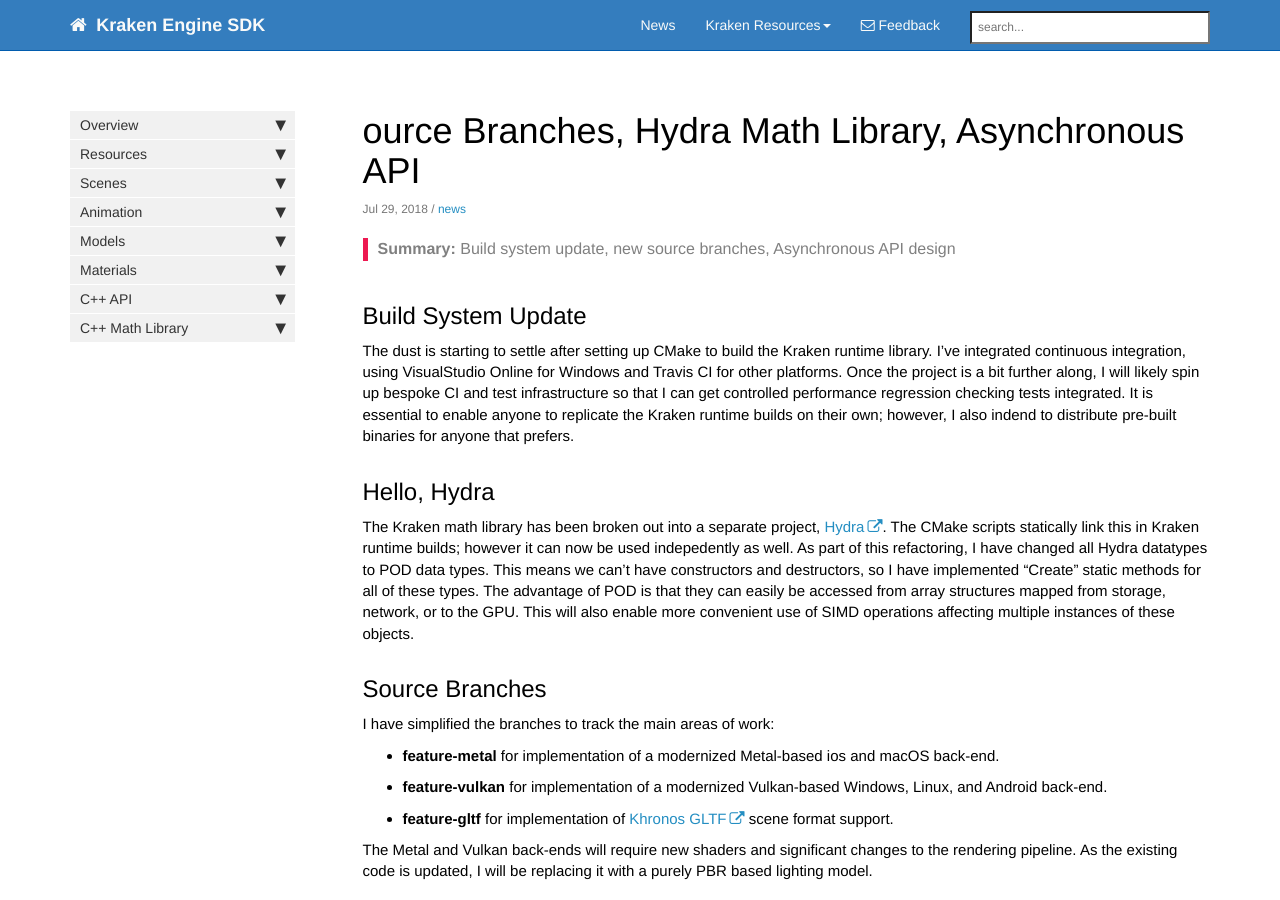
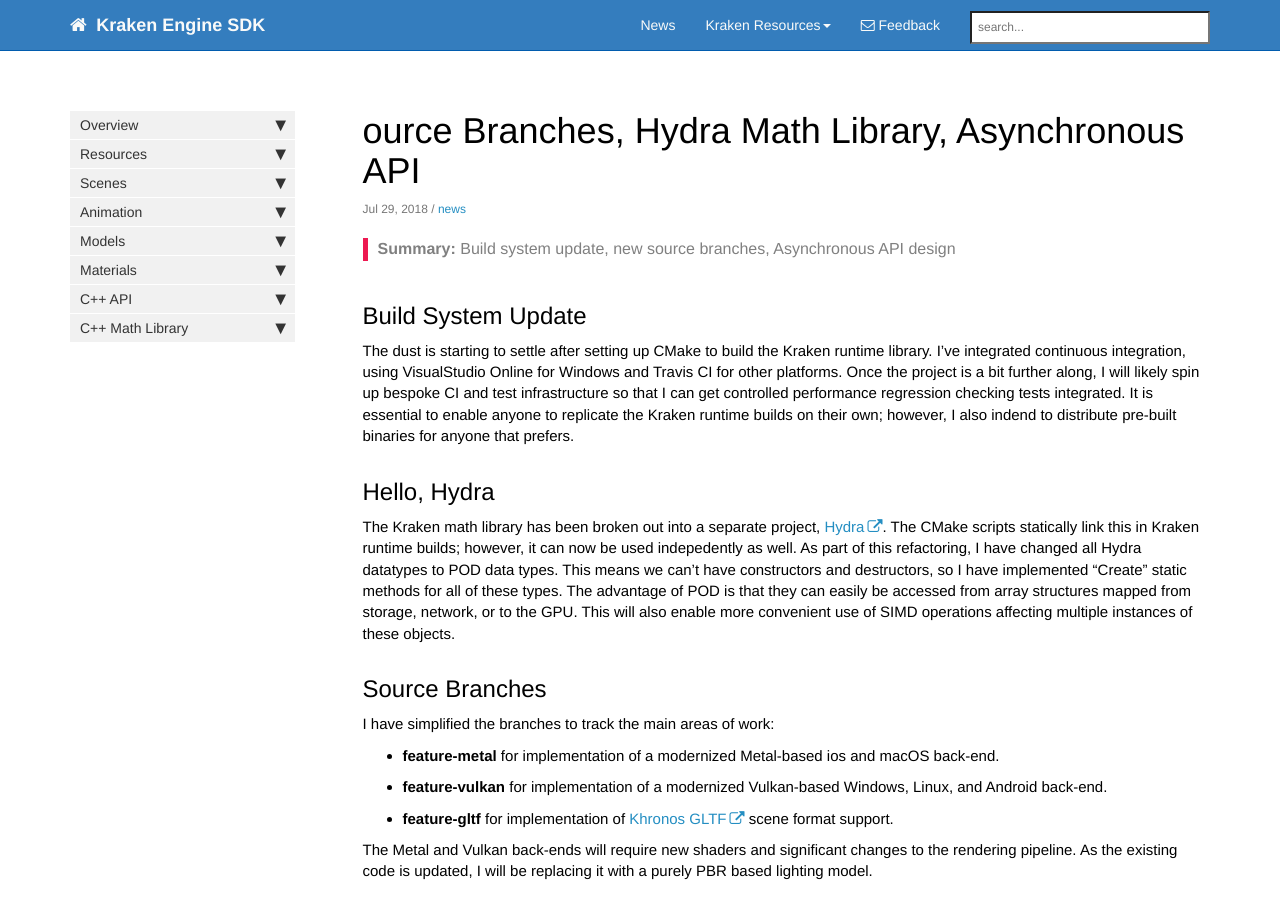
Before and after one commit to KrakenEngine/docs.krakenengine.com, a Jekyll site: the page built from _posts/2018-07-29-kraken-update.md, in a window 1280 px wide and 900 px high. Built offline with Jekyll 4.4.1, drawn with Linux system fonts in a browser that asks for light colours; nearby versions of some CDN libraries; comment, search, counter and statistics services are not loaded.

```diff
--- a/_posts/2018-07-29-kraken-update.md
+++ b/_posts/2018-07-29-kraken-update.md
@@ -12,7 +12,7 @@ The dust is starting to settle after setting up CMake to build the Kraken runtim
 
 ## Hello, Hydra
 
-The Kraken math library has been broken out into a separate project, [Hydra](https://github.com/KrakenEngine/hydra).  The CMake scripts statically link this in Kraken runtime builds; however it can now be used indepedently as well.  As part of this refactoring, I have changed all Hydra datatypes to POD data types.  This means we can't have constructors and destructors, so I have implemented "Create" static methods for all of these types.  The advantage of POD is that they can easily be accessed from array structures mapped from storage, network, or to the GPU.  This will also enable more convenient use of SIMD operations affecting multiple instances of these objects.
+The Kraken math library has been broken out into a separate project, [Hydra](https://github.com/KrakenEngine/hydra).  The CMake scripts statically link this in Kraken runtime builds; however, it can now be used indepedently as well.  As part of this refactoring, I have changed all Hydra datatypes to POD data types.  This means we can't have constructors and destructors, so I have implemented "Create" static methods for all of these types.  The advantage of POD is that they can easily be accessed from array structures mapped from storage, network, or to the GPU.  This will also enable more convenient use of SIMD operations affecting multiple instances of these objects.
 
 ## Source Branches
 
```
